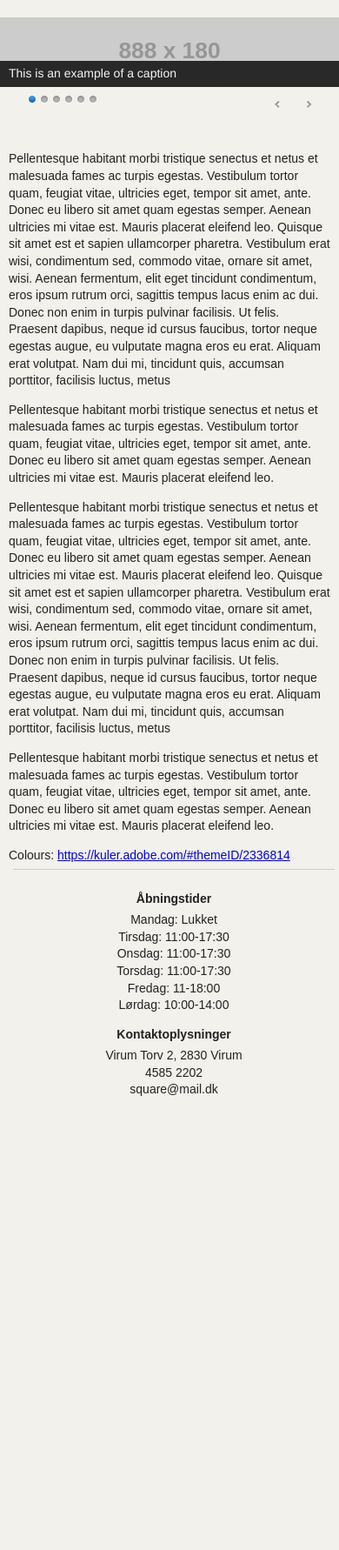
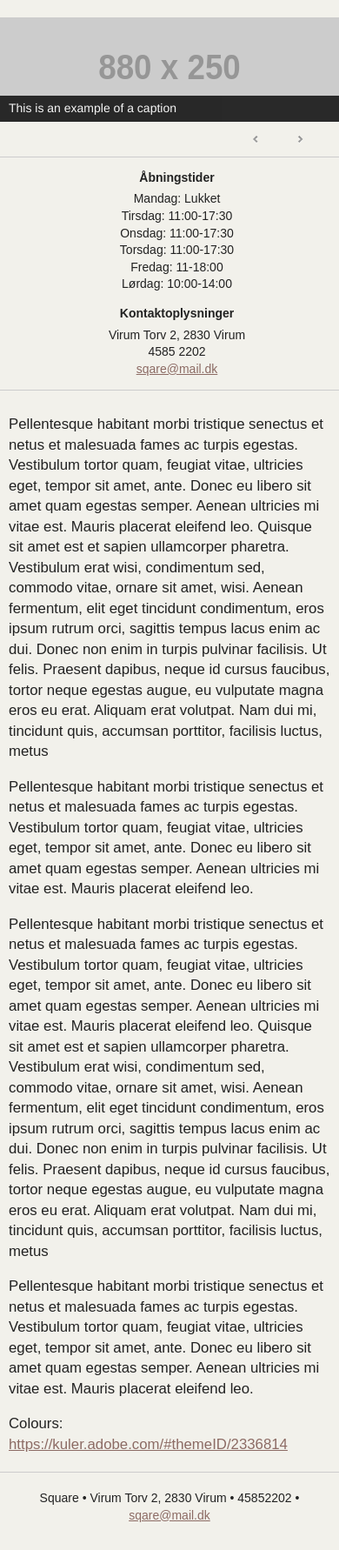
Before and after one commit to christianselch/KomIT-Square, a PHP site: a page that uses index.html in a window 390 px wide. Shown: the part 187-1969 px from the top of the page at 87% size. Before the commit the page ends 1447 px from the top, so only its background shows below. Run offline with PHP 8.4, Linux system fonts and the light colour scheme; grey boxes labelled with a size stand in for pictures from a placeholder-image service; some libraries are stand-ins or nearby versions.

Commit message:
Added footer - Tweaked mobile view
Moved contact information above body - more important on the go

```diff
--- a/css/main.css
+++ b/css/main.css
@@ -65,11 +65,22 @@ body{
     font-size: 14px;
 }
 
+a{
+    color: #8C6B64;
+}
+
+a:visited{
+    color: #592E25;
+}
+
 #wrapper{
+    min-width: 350px;
     max-width: 880px;
     margin: 30px auto 0;
     background-color: #F2F1EB;
     box-shadow: 1px 0px 10px black;
+    padding-bottom: 30px;
+    overflow: hidden;
 }
 
 #header{
@@ -119,7 +130,7 @@ body{
 }
 
 .slider-wrapper img{
-    max-height: 180px;
+    max-height: 250px;
 }
 
 #middle{
@@ -150,6 +161,13 @@ body{
     font-weight: bold;
 }
 
+#footerNote{
+    border-top: 1px solid #CCC;
+    margin-top: 20px;
+    padding-top: 20px;
+    text-align: center;
+    width: 100%;
+}
 
 
 /* ==========================================================================
@@ -158,15 +176,22 @@ body{
 
 @media (max-width: 600px) {
 
+    #main{
+        font-size: 1.2em;
+    }
+
     #main, #contactSidebar{
         width: 100%;
         margin: 0;
     }
 
     #contactSidebar{
-        border-top: 1px solid #CCC;
-        margin: 5px;
-        padding: 10px 0 0 0;
+        width: 110%;
+        border: 1px solid #CCC;
+        border-left: 0px;
+        border-right: 0px;
+        margin: 10px 10px 10px -10px;
+        padding: 0 0 14px 0;
         text-align: center;
     }
 
@@ -182,9 +207,20 @@ body{
     }
 
     .slider-wrapper img{
-        min-height: 80px !important;
+        min-height: 120px !important;
     }
 
+    .nivo-controlNav{
+        display: none;
+    }
+
+    .nivo-directionNav a.nivo-prevNav{
+        right: 80px;
+    }
+
+    .nivo-directionNav a.nivo-nextNav{
+        right: 30px;
+    }
 }
 
 
--- a/index.html
+++ b/index.html
@@ -27,12 +27,12 @@
                 </section>
                 <div class="slider-wrapper theme-light">
                     <div id="slider" class="nivoSlider">
-                        <img src="http://placehold.it/888x180/FFFFFF" alt="" title="This is an example of a caption" />
-                        <img src="http://placehold.it/888x180/DDDDDD" alt="" title="This is an example of a caption" />
-                        <img src="http://placehold.it/888x180/EEEEEE" alt="" title="This is an example of a caption" />
-                        <img src="http://placehold.it/888x180/CCCCCC" alt="" title="This is an example of a caption" />
-                        <img src="http://placehold.it/888x180/BBBBBB" alt="" title="This is an example of a caption" />
-                        <img src="http://placehold.it/888x180/AAAAAA" alt="" title="This is an example of a caption" />
+                        <img src="http://placehold.it/880x250/FFFFFF" alt="" title="This is an example of a caption" />
+                        <img src="http://placehold.it/880x250/DDDDDD" alt="" title="This is an example of a caption" />
+                        <img src="http://placehold.it/880x250/EEEEEE" alt="" title="This is an example of a caption" />
+                        <img src="http://placehold.it/880x250/CCCCCC" alt="" title="This is an example of a caption" />
+                        <img src="http://placehold.it/880x250/BBBBBB" alt="" title="This is an example of a caption" />
+                        <img src="http://placehold.it/880x250/AAAAAA" alt="" title="This is an example of a caption" />
                     </div>
                 </div>
             </section>
@@ -62,12 +62,14 @@
                     <span class="contactLine contactHeader">Kontaktoplysninger</span>
                     <span class="contactLine">Virum Torv 2, 2830 Virum</span>
                     <span class="contactLine">4585 2202</span>
-                    <span class="contactLine">square@mail.dk</span>
+                    <span class="contactLine contactMail"></span>
                 </aside>
             </section>
 
             <section id="bottom">
-
+                <div id="footerNote">
+                    Square &bull; Virum Torv 2, 2830 Virum &bull; 45852202 &bull; <span class="contactMail"></span>
+                </div>
             </section>
         </div>
 
--- a/js/main.js
+++ b/js/main.js
@@ -7,5 +7,17 @@
 			prevText: "Forrige",
 			nextText: "Next",
 		});
+
+		$(".contactMail").html('<a href="mailto:Square Te - Virum <square@mail.dk>">sqare@mail.dk</a>');
+
+		$(window).on("resize", function(){
+	        if($(window).width() > 600)
+	        {
+	            $("#contactSidebar").remove().insertAfter($("#main"));
+	        } else {
+	            $("#contactSidebar").remove().insertBefore($("#main"));
+	        }
+		})
+		$(window).trigger("resize");
 	});
 })();
```
